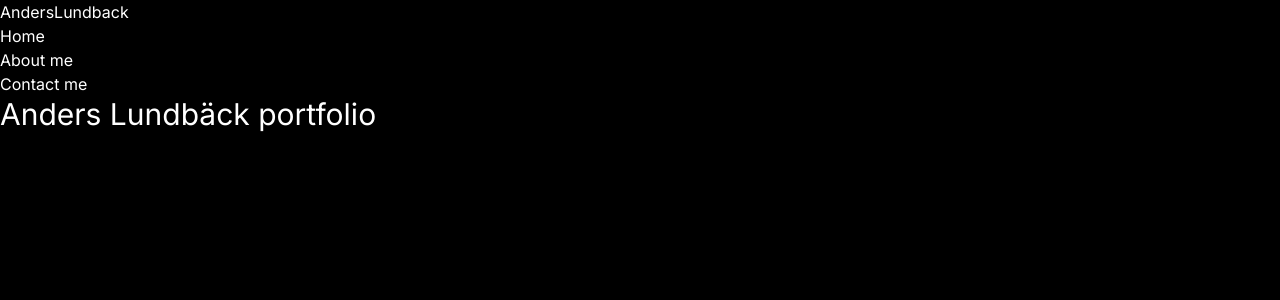
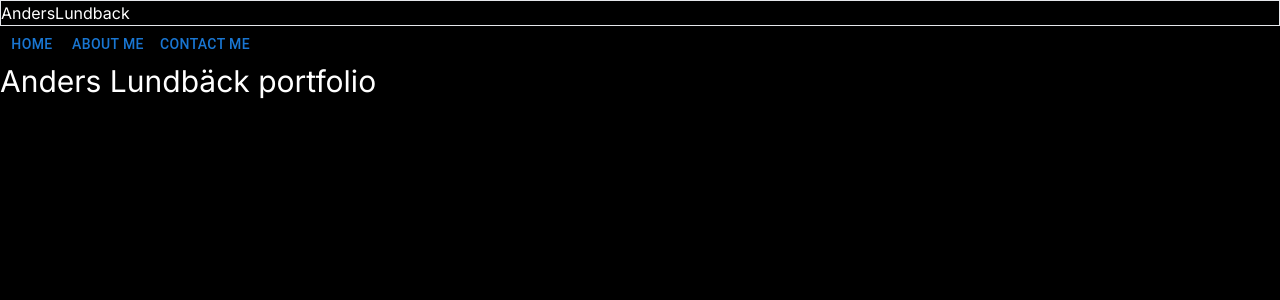
Before and after one commit to anderslundback/portfolio, a Next.js app: page / in a window 1280 px wide. Shown: the top 300 px of the page. Built offline with nearby package versions, Linux system fonts and the light colour scheme.

Commit message:
chore: install tailwind

```diff
--- a/app/aboutme/page.tsx
+++ b/app/aboutme/page.tsx
@@ -3,6 +3,7 @@ import React from "react";
 export default function AboutMe() {
   return (
     <div className="is-text" data-testid="AboutMe">
+      <h1>About me</h1>
       <p>
         I&apos;m a{" "}
         <label className="is-color-pink">
--- a/app/components/Header/HeaderLogo/HeaderLogo.tsx
+++ b/app/components/Header/HeaderLogo/HeaderLogo.tsx
@@ -3,8 +3,10 @@ import Link from "next/link";
 
 const HeaderLogo = (): ReactNode => (
   <Link href="/" className="HeaderLogo" data-testid="HeaderLogo">
-    <label className="firstName">Anders</label>
-    <label className="lastName">Lundback</label>
+    <div className="border">
+      <label className="firstName">Anders</label>
+      <label className="lastName">Lundback</label>
+    </div>
   </Link>
 );
 
--- a/app/components/Header/HeaderMenu/HeaderMenu.tsx
+++ b/app/components/Header/HeaderMenu/HeaderMenu.tsx
@@ -4,6 +4,7 @@ import HeaderMenuNav from "./HeaderMenuNav/HeaderMenuNav";
 import routesList, { Route } from "../../../utils/routesList";
 import { usePathname } from "next/navigation";
 import Link from "next/link";
+import Button from "@mui/material/Button";
 
 export default function HeaderMenu() {
   const [isOpen, setIsOpen] = useState(false);
@@ -33,7 +34,7 @@ function MenuLink({ route: { to, text }, onClick }: MenuLinkProps) {
       className={`link${pathname === "/" ? "is-active" : ""}`}
       onClick={onClick}
     >
-      <p>{text}</p>
+      <Button>{text}</Button>
     </Link>
   );
 }
--- a/package.json
+++ b/package.json
@@ -9,6 +9,10 @@
     "lint": "next lint"
   },
   "dependencies": {
+    "@emotion/react": "^11.11.4",
+    "@emotion/styled": "^11.11.5",
+    "@mui/icons-material": "^5.15.20",
+    "@mui/material": "^5.15.20",
     "autoprefixer": "^10.4.19",
     "next": "14.2.4",
     "postcss-import": "^16.1.0",
```
Also changed, not shown: 1 other file (tests, documents, lock files or other folders).
